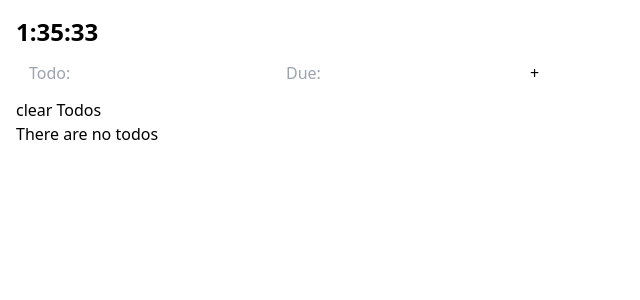
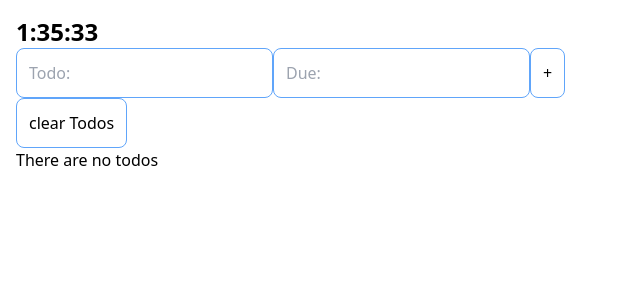
Before and after one commit to Kenramiscal1106/vue-todo-app, a Vue app: page / in a window 1280 px wide. Shown: the top 300 px of the page, without its empty margins (0-640 px from the left). Built offline with nearby package versions, Linux system fonts and the light colour scheme.

Commit message:
Modified file: -updated styles

```diff
--- a/src/index.css
+++ b/src/index.css
@@ -2,9 +2,14 @@
 @tailwind components;
 @tailwind utilities;
 
-
+* {
+  @apply transition-all duration-150;
+}
 input[type="text"] {
-  @apply p-3 focus:shadow-lg focus:border-blue-400 border-transparent border-[1px] outline-none shadow-gray-900;
+  @apply p-3 focus:shadow-lg border-blue-400 border-[1px] outline-none focus:shadow-gray-400 rounded-[0.5rem];
+}
+button {
+  @apply p-3 border-blue-400 border-[1px] rounded-lg hover:shadow-gray-400 hover:shadow-md;
 }
 h1 {
   @apply text-3xl;
@@ -16,7 +21,7 @@ h2 {
 .todo-item {
   @apply py-4 px-2 flex gap-1;
 }
-.todo-item * {
+.todo-item > * {
   @apply py-2 px-4;
 }
 .todo-item > button {
@@ -26,5 +31,5 @@ h2 {
   @apply border-green-500 border-2 text-green-500 bg-green-100;
 }
 .undone {
-  @apply border-red-500 border-2 text-red-500 bg-red-100;
+  @apply border-red-500 border-2 text-red-500 bg-red-100 animate-ping;
 }
```
